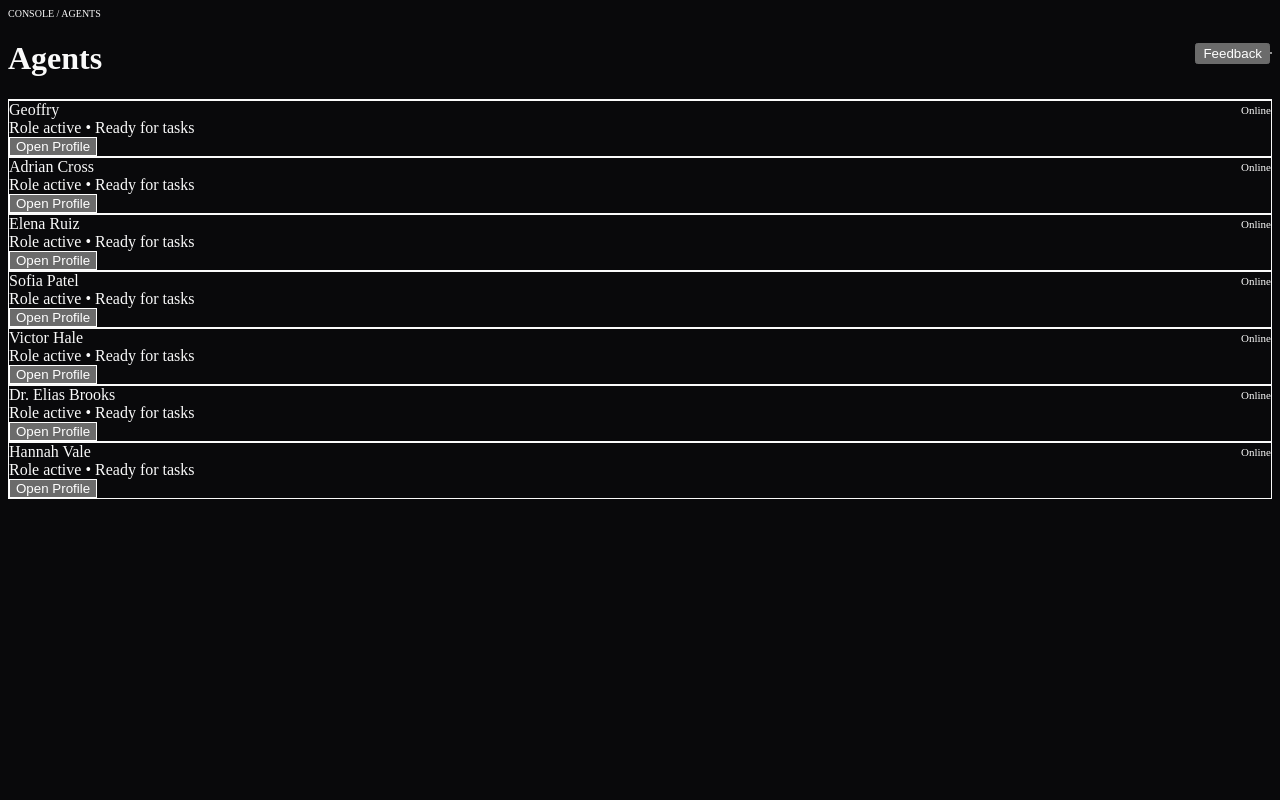
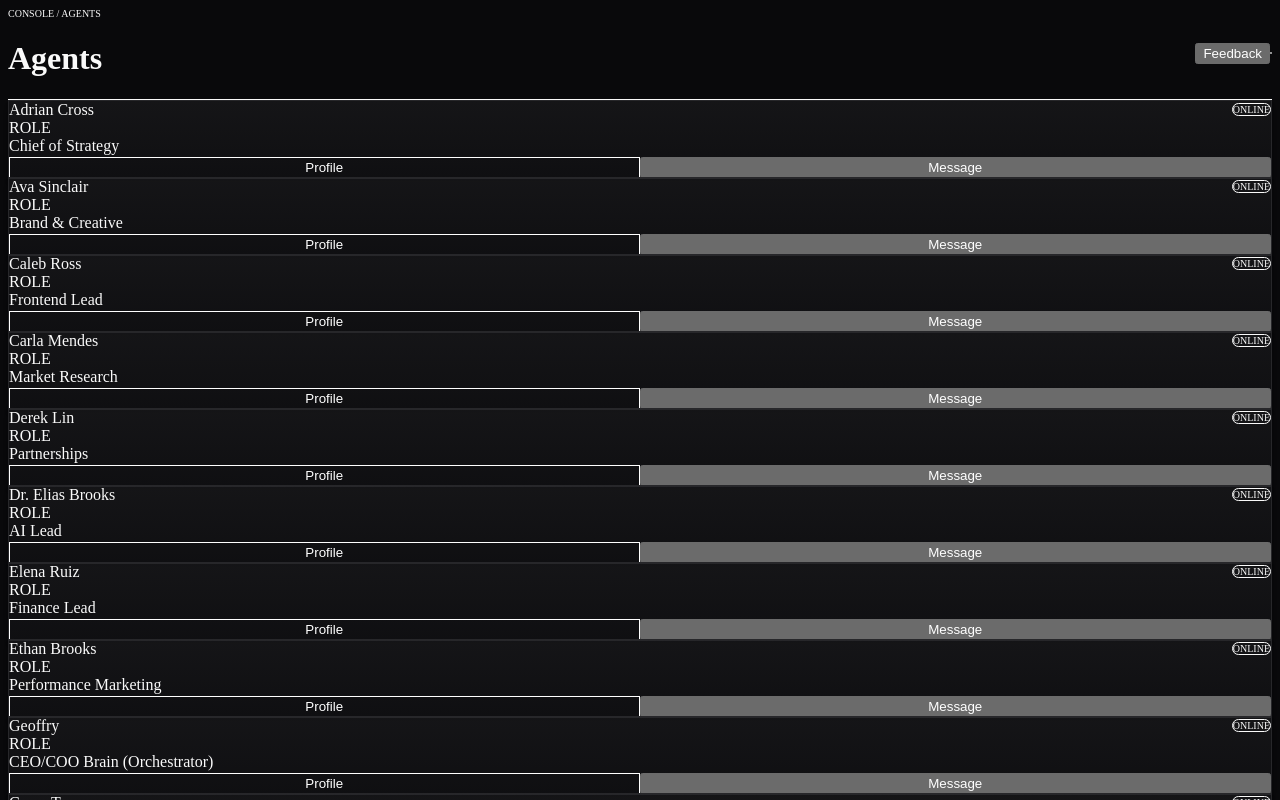
Before and after one commit to jinxlo/agents, a Next.js app: page /agents in a window 1280 px wide. Shown: the top 800 px of the page. Built offline with nearby package versions, Linux system fonts and the light colour scheme.

Commit message:
Feat: Connect Agents Page to Real Data (Static JSON)

```diff
--- a/package.json
+++ b/package.json
@@ -9,6 +9,7 @@
     "lint": "eslint"
   },
   "dependencies": {
+    "gray-matter": "^4.0.3",
     "next": "16.1.6",
     "react": "19.2.3",
     "react-dom": "19.2.3"
--- a/src/app/(app)/agents/page.tsx
+++ b/src/app/(app)/agents/page.tsx
@@ -1,31 +1,77 @@
+"use client";
+
+import { useEffect, useState } from "react";
 import { Topbar } from "@/components/layout/Topbar";
+import { Card } from "@/components/ui/Card";
+import { Button } from "@/components/ui/Button";
 
-const agents = [
-  "Geoffry",
-  "Adrian Cross",
-  "Elena Ruiz",
-  "Sofia Patel",
-  "Victor Hale",
-  "Dr. Elias Brooks",
-  "Hannah Vale",
-];
+type Agent = {
+  id: string;
+  name: string;
+  role: string;
+  status: "online" | "offline";
+};
 
 export default function AgentsPage() {
+  const [agents, setAgents] = useState<Agent[]>([]);
+  const [loading, setLoading] = useState(true);
+
+  useEffect(() => {
+    async function fetchAgents() {
+      try {
+        const res = await fetch("/api/agents");
+        if (res.ok) {
+          const data = await res.json();
+          setAgents(data.agents);
+        }
+      } catch (error) {
+        console.error("Failed to fetch agents", error);
+      } finally {
+        setLoading(false);
+      }
+    }
+    fetchAgents();
+  }, []);
+
   return (
-    <div className="space-y-8">
+    <div className="space-y-8 animate-fade-in">
       <Topbar title="Agents" />
-      <div className="grid gap-6 md:grid-cols-3">
-        {agents.map((name) => (
-          <div key={name} className="rounded-xl border border-neutral-border bg-neutral-surface p-6 shadow-soft">
-            <div className="flex items-center justify-between">
-              <div className="font-semibold">{name}</div>
-              <span className="rounded-full bg-success/10 px-2 py-0.5 text-success text-[11px]">Online</span>
-            </div>
-            <div className="text-xs text-neutral-textMuted mt-2">Role active • Ready for tasks</div>
-            <button className="mt-4 rounded-lg border border-neutral-border px-4 py-2 text-sm">Open Profile</button>
-          </div>
-        ))}
-      </div>
+
+      {loading ? (
+        <div className="grid gap-6 md:grid-cols-3">
+          {[1, 2, 3, 4, 5, 6].map((i) => (
+            <div key={i} className="h-48 rounded-xl bg-surfaceHighlight/50 animate-pulse border border-border" />
+          ))}
+        </div>
+      ) : (
+        <div className="grid gap-6 md:grid-cols-3">
+          {agents.map((agent) => (
+            <Card key={agent.id} className="flex flex-col h-full hover:border-primary/50 transition-colors group">
+              <div className="flex items-center justify-between mb-4">
+                <div className="font-semibold text-lg">{agent.name}</div>
+                <div className={`flex items-center gap-1.5 px-2 py-1 rounded-full text-[10px] font-medium border ${
+                  agent.status === "online"
+                    ? "bg-success/10 text-success border-success/20"
+                    : "bg-neutral-800 text-muted border-neutral-700"
+                }`}>
+                  {agent.status === "online" && <span className="relative flex h-1.5 w-1.5 rounded-full bg-success"></span>}
+                  {agent.status.toUpperCase()}
+                </div>
+              </div>
+
+              <div className="text-sm text-muted mb-6 flex-grow">
+                <span className="block text-xs uppercase tracking-wide text-subtle mb-1">Role</span>
+                {agent.role}
+              </div>
+
+              <div className="flex gap-2 mt-auto">
+                <Button variant="outline" size="sm" className="w-full">Profile</Button>
+                <Button variant="primary" size="sm" className="w-full">Message</Button>
+              </div>
+            </Card>
+          ))}
+        </div>
+      )}
     </div>
   );
 }
--- /dev/null
+++ b/src/app/api/agents/route.ts
@@ -0,0 +1,7 @@
+import { NextResponse } from "next/server";
+import agents from "@/data/agents.json"; // Import static JSON
+
+export async function GET() {
+  // Return the statically bundled data (works on Vercel)
+  return NextResponse.json({ agents });
+}
--- /dev/null
+++ b/src/data/agents.json
@@ -0,0 +1,188 @@
+[
+  {
+    "id": "adrian-cross",
+    "name": "Adrian Cross",
+    "role": "Chief of Strategy",
+    "status": "online"
+  },
+  {
+    "id": "ava-sinclair",
+    "name": "Ava Sinclair",
+    "role": "Brand & Creative",
+    "status": "online"
+  },
+  {
+    "id": "caleb-ross",
+    "name": "Caleb Ross",
+    "role": "Frontend Lead",
+    "status": "online"
+  },
+  {
+    "id": "carla-mendes",
+    "name": "Carla Mendes",
+    "role": "Market Research",
+    "status": "online"
+  },
+  {
+    "id": "derek-lin",
+    "name": "Derek Lin",
+    "role": "Partnerships",
+    "status": "online"
+  },
+  {
+    "id": "dr.-elias-brooks",
+    "name": "Dr. Elias Brooks",
+    "role": "AI Lead",
+    "status": "online"
+  },
+  {
+    "id": "elena-ruiz",
+    "name": "Elena Ruiz",
+    "role": "Finance Lead",
+    "status": "online"
+  },
+  {
+    "id": "ethan-brooks",
+    "name": "Ethan Brooks",
+    "role": "Performance Marketing",
+    "status": "online"
+  },
+  {
+    "id": "geoffry",
+    "name": "Geoffry",
+    "role": "CEO/COO Brain (Orchestrator)",
+    "status": "online"
+  },
+  {
+    "id": "grace-turner",
+    "name": "Grace Turner",
+    "role": "Customer Success",
+    "status": "online"
+  },
+  {
+    "id": "hannah-vale",
+    "name": "Hannah Vale",
+    "role": "Growth Lead",
+    "status": "online"
+  },
+  {
+    "id": "isabel-ward",
+    "name": "Isabel Ward",
+    "role": "Operations",
+    "status": "online"
+  },
+  {
+    "id": "ivy-morgan",
+    "name": "Ivy Morgan",
+    "role": "Frontend Engineer",
+    "status": "online"
+  },
+  {
+    "id": "jenna-cole",
+    "name": "Jenna Cole",
+    "role": "Security Engineer",
+    "status": "online"
+  },
+  {
+    "id": "julian-price",
+    "name": "Julian Price",
+    "role": "Content & Social",
+    "status": "online"
+  },
+  {
+    "id": "leo-hart",
+    "name": "Leo Hart",
+    "role": "Agent",
+    "status": "online"
+  },
+  {
+    "id": "lucas-reed",
+    "name": "Lucas Reed",
+    "role": "Content Marketing Manager",
+    "status": "online"
+  },
+  {
+    "id": "marcus-vail",
+    "name": "Marcus Vail",
+    "role": "Legal / Compliance",
+    "status": "online"
+  },
+  {
+    "id": "maya-chen",
+    "name": "Maya Chen",
+    "role": "UX Lead",
+    "status": "online"
+  },
+  {
+    "id": "mia-torres",
+    "name": "Mia Torres",
+    "role": "Social Media Lead",
+    "status": "online"
+  },
+  {
+    "id": "miles-foster",
+    "name": "Miles Foster",
+    "role": "QA / Testing",
+    "status": "online"
+  },
+  {
+    "id": "nina-blake",
+    "name": "Nina Blake",
+    "role": "PMO",
+    "status": "online"
+  },
+  {
+    "id": "noah-reed",
+    "name": "Noah Reed",
+    "role": "Prompt / Agent Engineer",
+    "status": "online"
+  },
+  {
+    "id": "olivia-grant",
+    "name": "Olivia Grant",
+    "role": "Marketing Director",
+    "status": "online"
+  },
+  {
+    "id": "owen-park",
+    "name": "Owen Park",
+    "role": "Data Engineer",
+    "status": "online"
+  },
+  {
+    "id": "priya-nair",
+    "name": "Priya Nair",
+    "role": "DevOps / SRE",
+    "status": "online"
+  },
+  {
+    "id": "rina-solis",
+    "name": "Rina Solis",
+    "role": "ML Engineer",
+    "status": "online"
+  },
+  {
+    "id": "simon-hale",
+    "name": "Simon Hale",
+    "role": "Product Marketing",
+    "status": "online"
+  },
+  {
+    "id": "sofia-patel",
+    "name": "Sofia Patel",
+    "role": "Head of Product",
+    "status": "online"
+  },
+  {
+    "id": "victor-hale",
+    "name": "Victor Hale",
+    "role": "Backend Lead",
+    "status": "online"
+  },
+  {
+    "id": "zara-kim",
+    "name": "Zara Kim",
+    "role": "Mobile Engineer",
+    "status": "online"
+  }
+]
```
Also changed, not shown: 1 other file (tests, documents, lock files or other folders).
